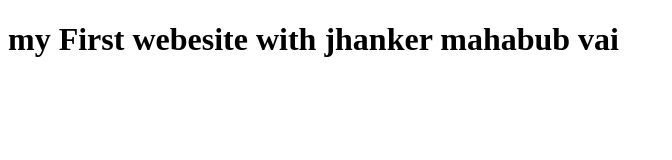
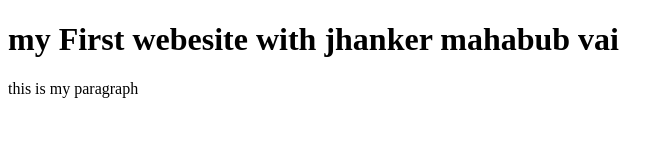
Before and after one commit to mominsarder12/class1git, a plain HTML site: page index.html in a window 1280 px wide. Shown: the whole page, without its empty margins (0-672 px from the left). Drawn offline with Linux system fonts and the light colour scheme.

Commit message:
my seccond commit

```diff
--- a/index.html
+++ b/index.html
@@ -9,6 +9,7 @@
 <body>
 
 <h1>my First webesite with jhanker mahabub vai</h1>
+<p>this is my paragraph</p>
 
 </body>
 </html>
```
